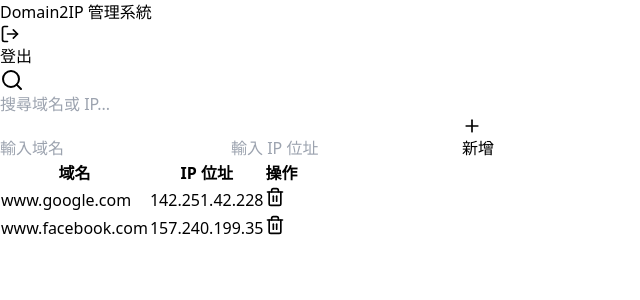
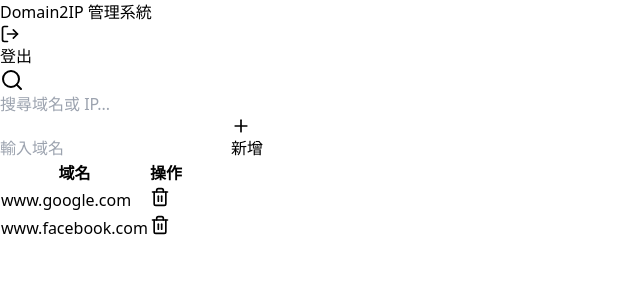
Before and after one commit to RyuUseiSam/WebFilter_frontend, a React (Vite) app: page /dashboard in a window 1280 px wide. Shown: the top 300 px of the page, without its empty margins (0-640 px from the left). Built offline with nearby package versions, Linux system fonts and the light colour scheme.

Commit message:
移除IP顯示

```diff
--- a/src/DomainManager.jsx
+++ b/src/DomainManager.jsx
@@ -5,13 +5,12 @@ import { useNavigate } from 'react-router-dom';
 const DomainManager = () => {
   const navigate = useNavigate();
   const [domains, setDomains] = useState([
-    { id: 1, domain: 'www.google.com', ip: '142.251.42.228' },
-    { id: 2, domain: 'www.facebook.com', ip: '157.240.199.35' }
+    { id: 1, domain: 'www.google.com' },
+    { id: 2, domain: 'www.facebook.com' }
   ]);
 
   const [searchTerm, setSearchTerm] = useState('');
   const [newDomain, setNewDomain] = useState('');
-  const [newIP, setNewIP] = useState('');
 
   const handleLogout = () => {
     // 這裡可以加入登出相關的邏輯，例如清除 token 等
@@ -19,17 +18,22 @@ const DomainManager = () => {
   };
 
   const handleAdd = () => {
-    if (newDomain && newIP) {
+    if (newDomain) {
       setDomains([
         ...domains,
         {
           id: domains.length + 1,
-          domain: newDomain,
-          ip: newIP
+          domain: newDomain
         }
       ]);
       setNewDomain('');
       setNewIP('');
+    }
+  };
+
+  const handleKeyPress = (event) => {
+    if(event.key === 'Enter'){
+      handleAdd();
     }
   };
 
@@ -38,8 +42,7 @@ const DomainManager = () => {
   };
 
   const filteredDomains = domains.filter(domain =>
-    domain.domain.toLowerCase().includes(searchTerm.toLowerCase()) ||
-    domain.ip.includes(searchTerm)
+    domain.domain.toLowerCase().includes(searchTerm.toLowerCase())
   );
 
   return (
@@ -77,14 +80,8 @@ const DomainManager = () => {
               placeholder="輸入域名"
               className="flex-1 px-4 py-2 border border-gray-300 rounded-md focus:outline-none focus:ring-2 focus:ring-blue-500"
               value={newDomain}
+              onKeyDown={handleKeyPress}
               onChange={(e) => setNewDomain(e.target.value)}
-            />
-            <input
-              type="text"
-              placeholder="輸入 IP 位址"
-              className="flex-1 px-4 py-2 border border-gray-300 rounded-md focus:outline-none focus:ring-2 focus:ring-blue-500"
-              value={newIP}
-              onChange={(e) => setNewIP(e.target.value)}
             />
             <button
               onClick={handleAdd}
@@ -104,9 +101,6 @@ const DomainManager = () => {
                     域名
                   </th>
                   <th className="px-6 py-3 text-left text-xs font-medium text-gray-500 uppercase tracking-wider">
-                    IP 位址
-                  </th>
-                  <th className="px-6 py-3 text-left text-xs font-medium text-gray-500 uppercase tracking-wider">
                     操作
                   </th>
                 </tr>
@@ -115,7 +109,6 @@ const DomainManager = () => {
                 {filteredDomains.map((item) => (
                   <tr key={item.id}>
                     <td className="px-6 py-4 whitespace-nowrap">{item.domain}</td>
-                    <td className="px-6 py-4 whitespace-nowrap">{item.ip}</td>
                     <td className="px-6 py-4 whitespace-nowrap">
                       <button
                         onClick={() => handleDelete(item.id)}
```
